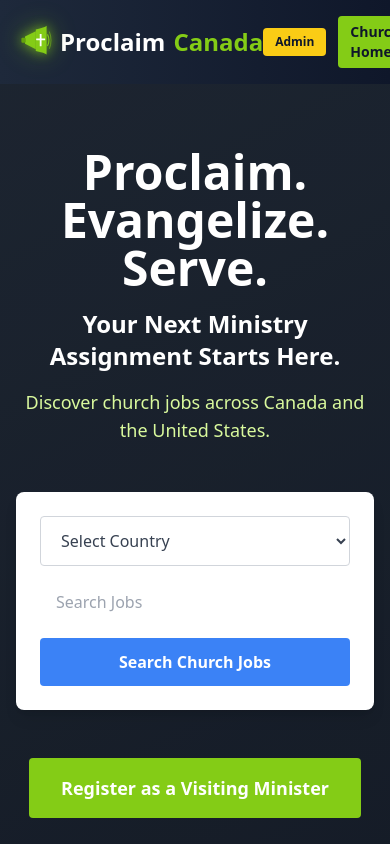
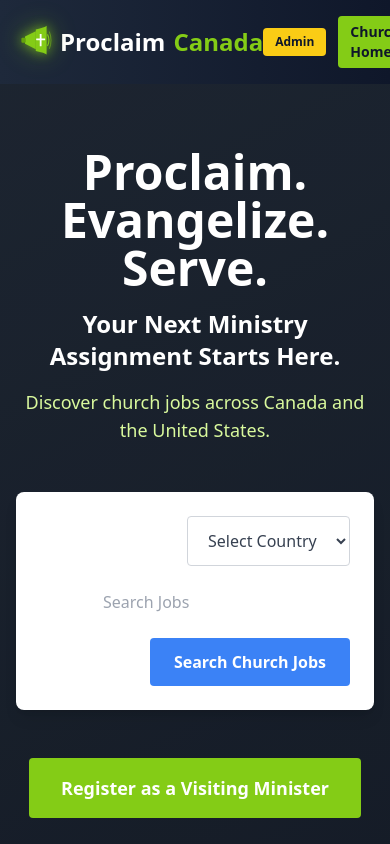
Before and after one commit to cathamaoui/Proclaim-Canada, a Next.js app: page / in a window 390 px wide. Shown: the top 844 px of the page. Built offline with nearby package versions, Linux system fonts and the light colour scheme.

Commit message:
Fix search box spacing and dropdown sizing

```diff
--- a/app/page.tsx
+++ b/app/page.tsx
@@ -178,14 +178,14 @@ export default function Home() {
 
           {/* Search Box */}
           <div className="bg-white rounded-lg shadow-lg p-6 mb-12 max-w-5xl mx-auto">
-            <div className="flex flex-col md:flex-row gap-3">
+            <div className="flex flex-col md:flex-row gap-3 items-end">
               <select
                 value={selectedCountry}
                 onChange={(e) => {
                   setSelectedCountry(e.target.value)
                   setSelectedRegion('')
                 }}
-                className="px-4 py-3 text-gray-700 rounded focus:outline-none focus:ring-2 focus:ring-blue-500 bg-white border border-gray-300"
+                className="px-4 py-3 text-gray-700 rounded focus:outline-none focus:ring-2 focus:ring-blue-500 bg-white border border-gray-300 min-w-[140px]"
               >
                 <option value="">Select Country</option>
                 <option value="canada">Canada</option>
@@ -195,7 +195,7 @@ export default function Home() {
                 <select
                   value={selectedRegion}
                   onChange={(e) => setSelectedRegion(e.target.value)}
-                  className="px-4 py-3 text-gray-700 rounded focus:outline-none focus:ring-2 focus:ring-blue-500 bg-white border border-gray-300"
+                  className="px-4 py-3 text-gray-700 rounded focus:outline-none focus:ring-2 focus:ring-blue-500 bg-white border border-gray-300 min-w-[140px]"
                 >
                   <option value="">Select {selectedCountry === 'canada' ? 'Province' : 'State'}</option>
                   {getRegions().map((region) => (
@@ -205,7 +205,7 @@ export default function Home() {
               )}
               {selectedRegion && (
                 <select
-                  className="px-4 py-3 text-gray-700 rounded focus:outline-none focus:ring-2 focus:ring-blue-500 bg-white border border-gray-300"
+                  className="px-4 py-3 text-gray-700 rounded focus:outline-none focus:ring-2 focus:ring-blue-500 bg-white border border-gray-300 min-w-[140px]"
                 >
                   <option value="">Select City, Town</option>
                   {getCities().map((city) => (
@@ -216,7 +216,7 @@ export default function Home() {
               <input
                 type="text"
                 placeholder="Search Jobs"
-                className="flex-1 px-4 py-3 text-gray-700 placeholder-gray-400 rounded focus:outline-none focus:ring-2 focus:ring-blue-500"
+                className="flex-1 px-4 py-3 text-gray-700 placeholder-gray-400 rounded focus:outline-none focus:ring-2 focus:ring-blue-500 min-w-[120px]"
               />
               <button className="bg-blue-500 hover:bg-blue-600 text-white px-6 py-3 rounded font-semibold transition whitespace-nowrap">
                 Search Church Jobs
```
